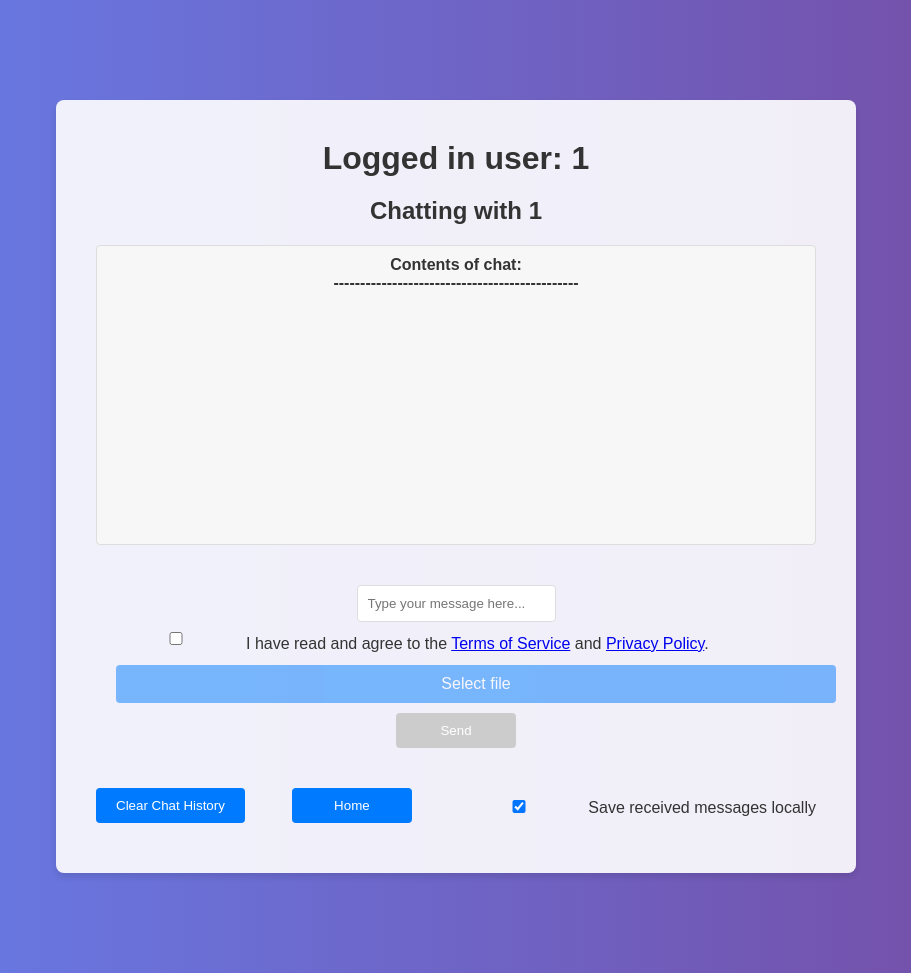
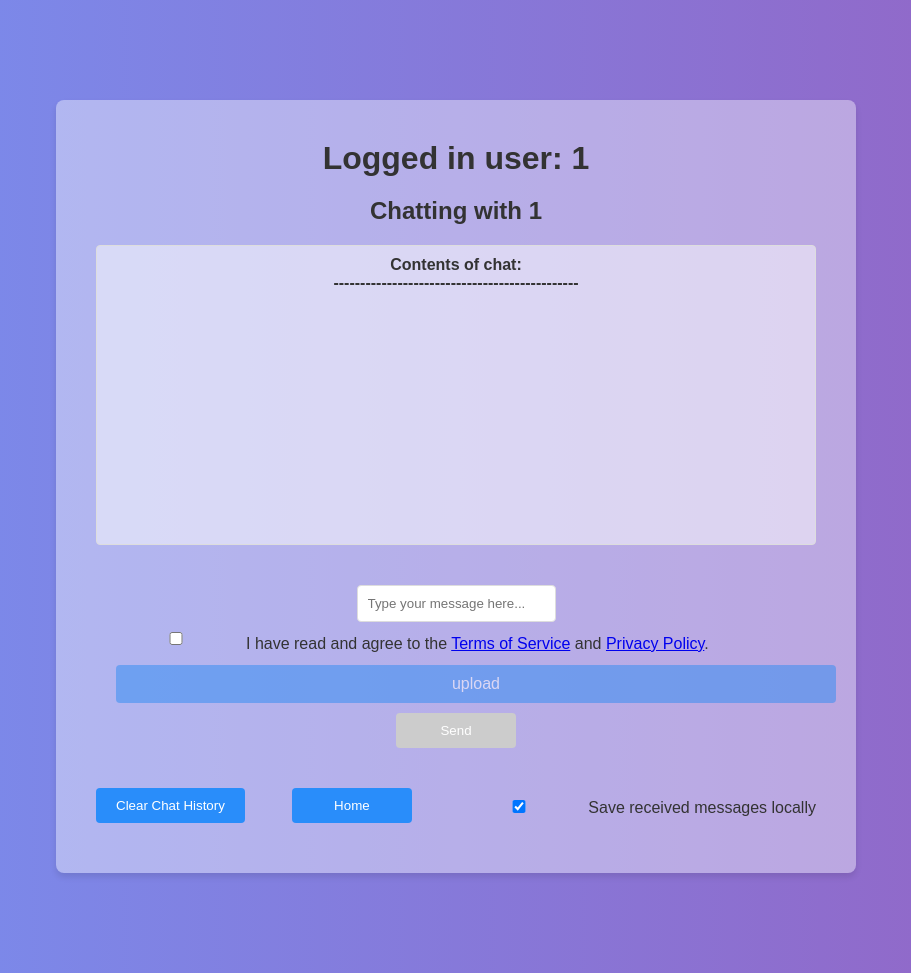
Before and after one commit to Malazalan/Team20-SecureChatApp, a Flask app: page /chat/1 in a window 1280 px wide. Shown: the whole page, without its empty margins (184-1095 px from the left). Run offline with Flask 3, Linux system fonts and the light colour scheme; a user stored in the database is signed in; a database or web service that is not in the repository returns one stand-in record (values such as "Sample title"); some libraries are stand-ins or nearby versions.

Commit message:
online and offline function

```diff
--- a/Client/templates/chat.html
+++ b/Client/templates/chat.html
@@ -10,8 +10,8 @@
         }
         body {
             font-family: Arial, sans-serif;
-            background: linear-gradient(to right, #667eea, #764ba2);
-            color: #fff;
+            background: linear-gradient(to right, #788eef, #9464c4);
+            color: #9a9191;
             text-align: center;
             padding: 50px 0; /* Add padding to the top and bottom of the page */
         }
@@ -20,7 +20,7 @@
             max-width: 800px;
             margin: 50px auto;
             padding: 40px;
-            background-color: rgba(255, 255, 255, 0.9);
+            background-color: rgba(255, 255, 255, 0.4);
             border-radius: 8px;
             box-shadow: 0 4px 6px rgba(0, 0, 0, 0.1);
             color: #333;
@@ -36,7 +36,7 @@
         #messages {
             margin-bottom: 20px;
             padding: 10px;
-            background-color: #f7f7f7;
+            background-color: rgba(255, 255, 255, 0.5);
             border-radius: 4px;
             height: 300px;
             overflow-y: auto;
@@ -69,12 +69,12 @@
         }
 
         .custom-file-input::before {
-            content: 'Select file';
+            content: 'upload';
             display: inline-block;
             padding: 10px 20px;
             border-radius: 4px;
             cursor: pointer;
-            background-color: #007bff;
+            background-color: #2d8cf3;
             color: #fff;
             text-align: center;
             width: 100%;
@@ -82,7 +82,7 @@
         }
 
         .custom-file-input:hover::before {
-            background-color: #0056b3;
+            background-color: #095ab0;
         }
 
         .custom-file-input input[type="file"] {
@@ -100,7 +100,7 @@
             margin-bottom: 10px;
             border-radius: 4px;
             border: none;
-            background-color: #007bff;
+            background-color: #298dfa;
             color: #fff;
             cursor: pointer;
             transition: background-color 0.2s;
@@ -204,7 +204,7 @@
 
 
         <div class="custom-file-input" id="fileInputLabel">
-            <input type="file" id="file_input" style="display:none;" disabled>
+            <input type="file" id="file_input" style="display:block;">
             <span class="tooltip-text">Maximum allowed upload file size is 100MB</span>
         </div>
 
@@ -219,6 +219,7 @@
         <input type="checkbox" id="save_chat_checkbox"checked>
         <label for="save_chat_checkbox">Save received messages locally</label>
     </div>
+</div>
 </div>
 
     <script src="https://cdnjs.cloudflare.com/ajax/libs/socket.io/4.2.0/socket.io.js"></script>
@@ -336,6 +337,7 @@
             // Logic to navigate to home
             window.location.href = '/home'; // Replace with your home route
         }
+
     </script>
 </body>
 </html>
```
